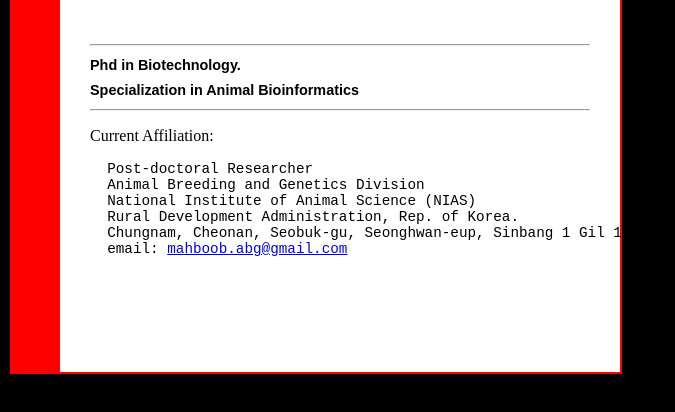
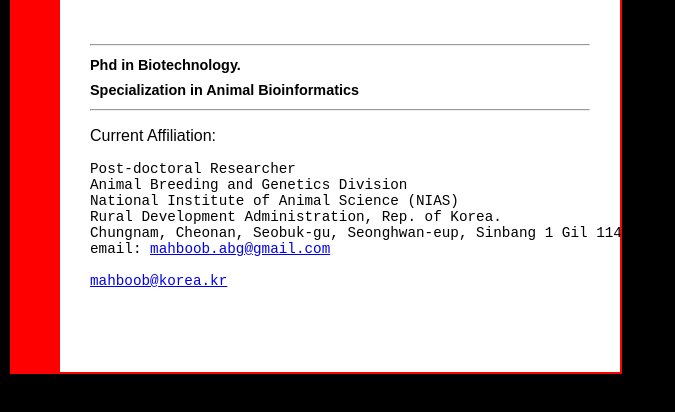
Before and after one commit to mahboob82/mahboob82.github.io, a plain HTML site: page contact.htm in a window 1280 px wide. Shown: the part 100-512 px from the top of the page, without its empty margins (0-675 px from the left). Drawn offline with Linux system fonts and the light colour scheme.

Commit message:
Update contact.htm

```diff
--- a/contact.htm
+++ b/contact.htm
@@ -38,10 +38,10 @@
 <br>
 <hr>
 <h3>Phd in Biotechnology.</h3>
-<h3>Specialization in <b>Animal Bioinformatics</b></h3>
+<h3>Specialization in Animal Bioinformatics</h3>
 <hr>
 
-<p>Current Affiliation:</p>
+<p style="font-family:Arial;font-size:16px">Current Affiliation:</p>
 <pre>
 Post-doctoral Researcher
 Animal Breeding and Genetics Division
@@ -49,6 +49,7 @@
 Rural Development Administration, Rep. of Korea.
 Chungnam, Cheonan, Seobuk-gu, Seonghwan-eup, Sinbang 1 Gil 114
 email: <a href="mailto:mahboob.abg@gmail.com">mahboob.abg@gmail.com</a>
+       <br><a href="mailto:mahboob.abg@gmail.com">mahboob@korea.kr</a>
 </pre>
 
 </body>
```
Lines whose indentation alone changed are shown as unchanged.
